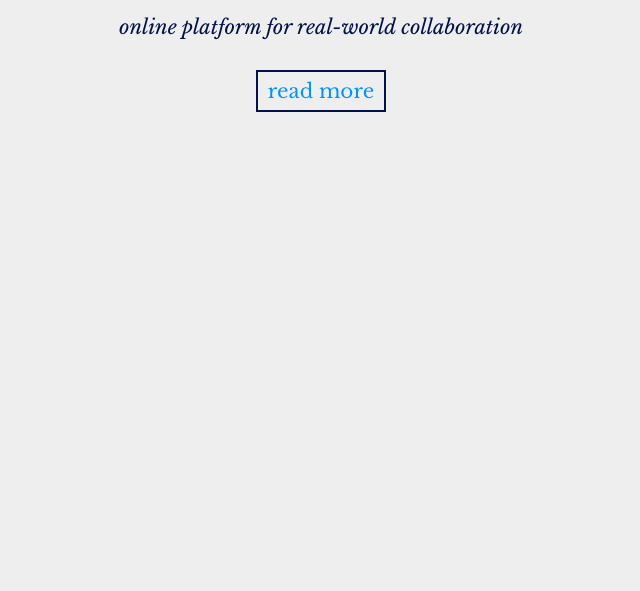
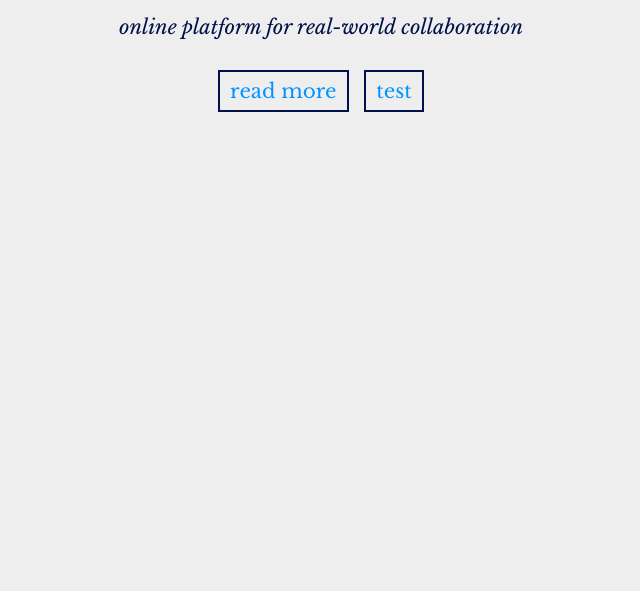
Before and after one commit to ditup/ditup-static, a plain HTML site: page index.html in a window 1280 px wide. Shown: the part 209-800 px from the top of the page, without its empty margins (319-959 px from the left). Drawn offline with Linux system fonts and the light colour scheme.

Commit message:
added testing button

```diff
--- a/index.html
+++ b/index.html
@@ -114,6 +114,7 @@
   </div>
   <div class="main-buttons">
     <a class="button" href="#about" >read more</a>
+    <a class="button" href="http://test.ditup.org" >test</a>
   </div>
   <div style="height:50px;"></div>
 </div>
```
